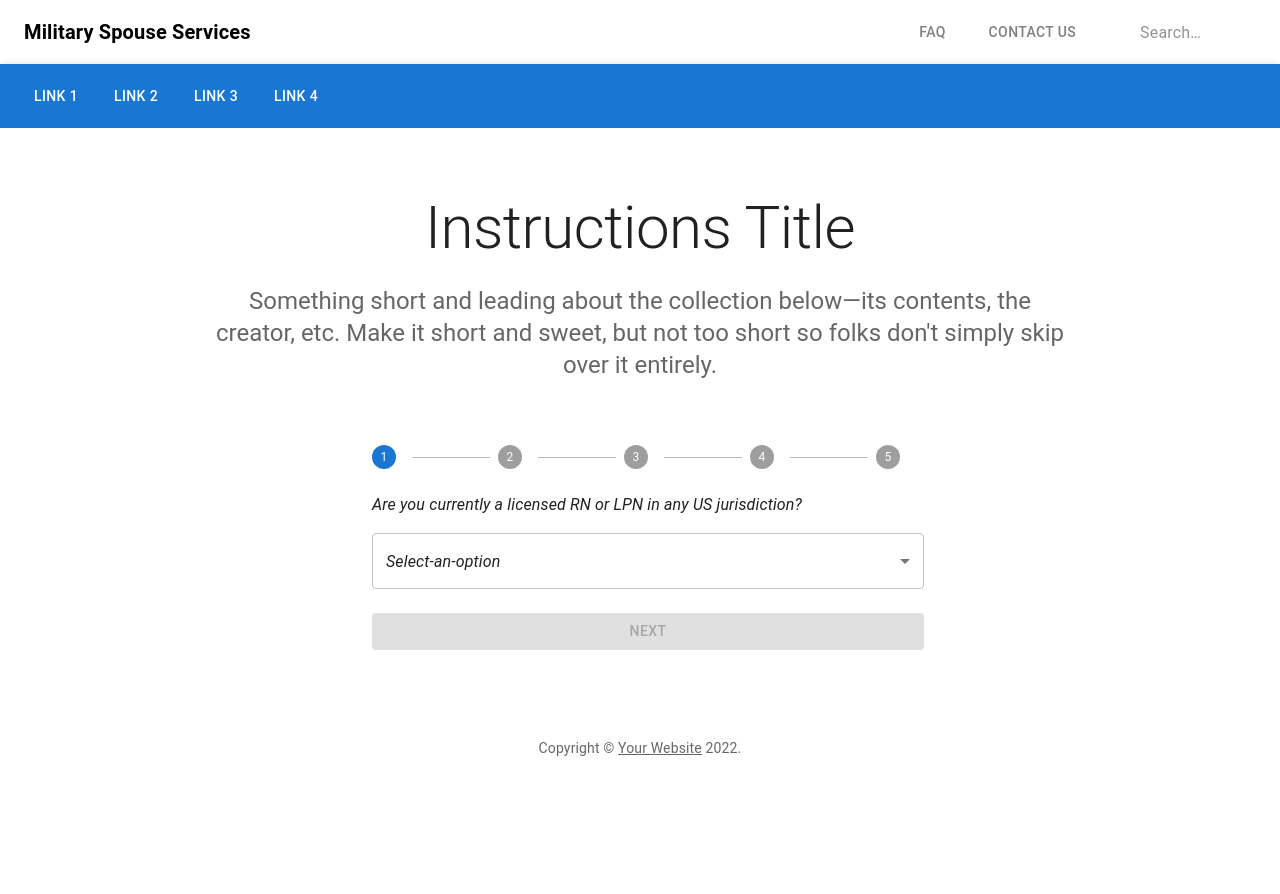
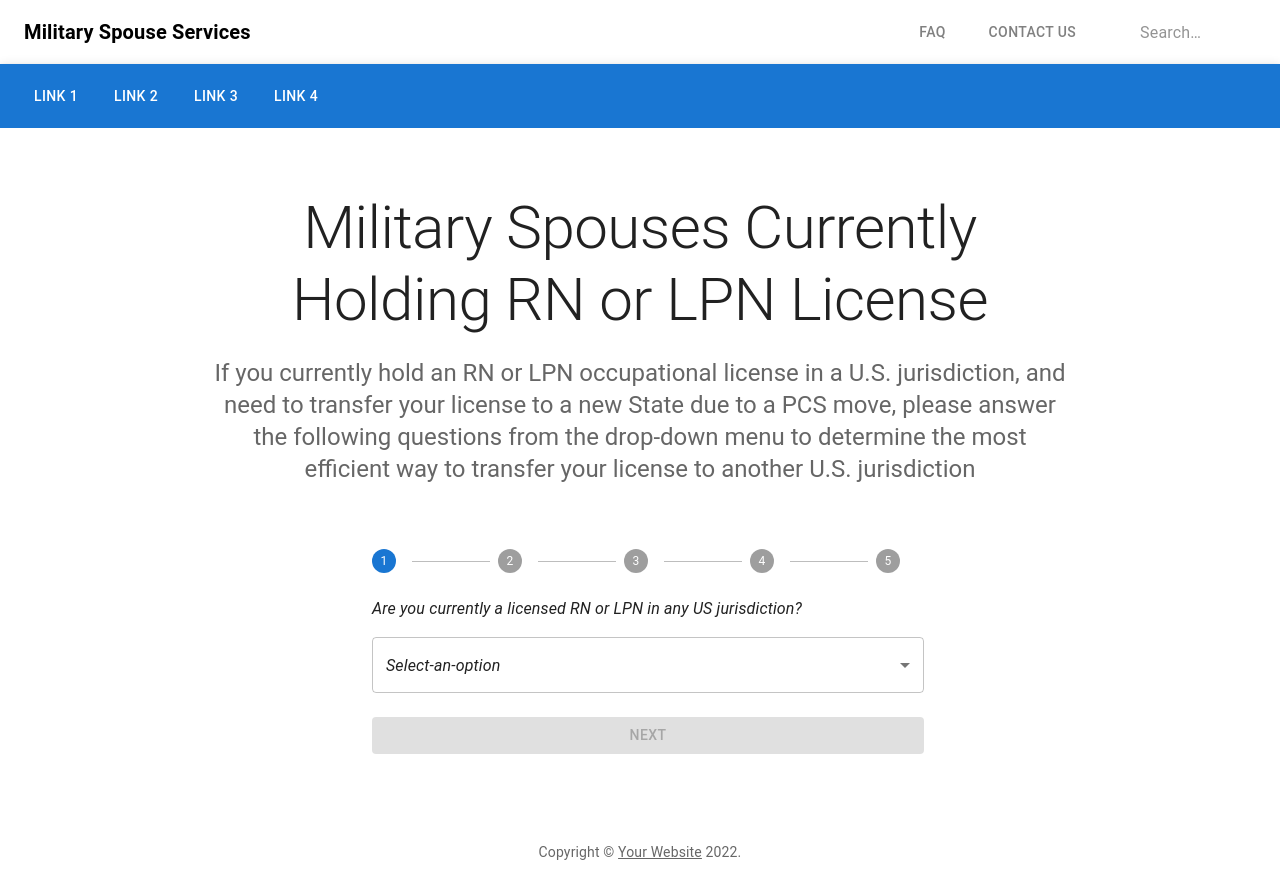
Before and after one commit to elmcapp/militaryspouse, a React (Create React App) app: page /#/start in a window 1280 px wide. Before the commit the page ends 800 px from the top, so only its background shows below. Built offline with nearby package versions, Linux system fonts and the light colour scheme.

Commit message:
October 19th

```diff
--- a/src/pages/home/components/HomeFeaturedPost.js
+++ b/src/pages/home/components/HomeFeaturedPost.js
@@ -58,11 +58,12 @@ const HomeFeaturedPost = () => {
               color="inherit"
               gutterBottom
             >
-              Military Spouse Interstate License Recognition Options
+              Military Spouse Interstate Occupational License Transfer Options
             </Typography>
             <Typography variant="h5" color="inherit" paragraph>
-              Use the wizard to find requirements and documents to transfer your
-              field license to your current state.
+              Use the wizard to find the requirements and documents to
+              efficiently transfer your occupational license to the State you
+              are Permanently Changing Station (PCSing) to.
             </Typography>
             <Button
               variant="contained"
--- a/src/pages/wizard/components/CustomAlert.js
+++ b/src/pages/wizard/components/CustomAlert.js
@@ -20,7 +20,7 @@ export const CustomAlert = (props) => {
         onClose={props.onClose}
         aria-labelledby="responsive-dialog-title"
       >
-        <DialogTitle id="responsive-dialog-title">Alert?</DialogTitle>
+        <DialogTitle id="responsive-dialog-title">" "</DialogTitle>
         <DialogContent>
           <DialogContentText>{props.msg}</DialogContentText>
         </DialogContent>
--- a/src/pages/wizard/index.js
+++ b/src/pages/wizard/index.js
@@ -87,7 +87,7 @@ export default function WizardPage() {
               color="text.primary"
               gutterBottom
             >
-              Instructions Title
+              Military Spouses Currently Holding RN or LPN License
             </Typography>
             <Typography
               variant="h5"
@@ -95,9 +95,11 @@ export default function WizardPage() {
               color="text.secondary"
               paragraph
             >
-              Something short and leading about the collection below—its
-              contents, the creator, etc. Make it short and sweet, but not too
-              short so folks don&apos;t simply skip over it entirely.
+              If you currently hold an RN or LPN occupational license in a U.S.
+              jurisdiction, and need to transfer your license to a new State due
+              to a PCS move, please answer the following questions from the
+              drop-down menu to determine the most efficient way to transfer
+              your license to another U.S. jurisdiction
             </Typography>
           </Container>
         </Box>
```
